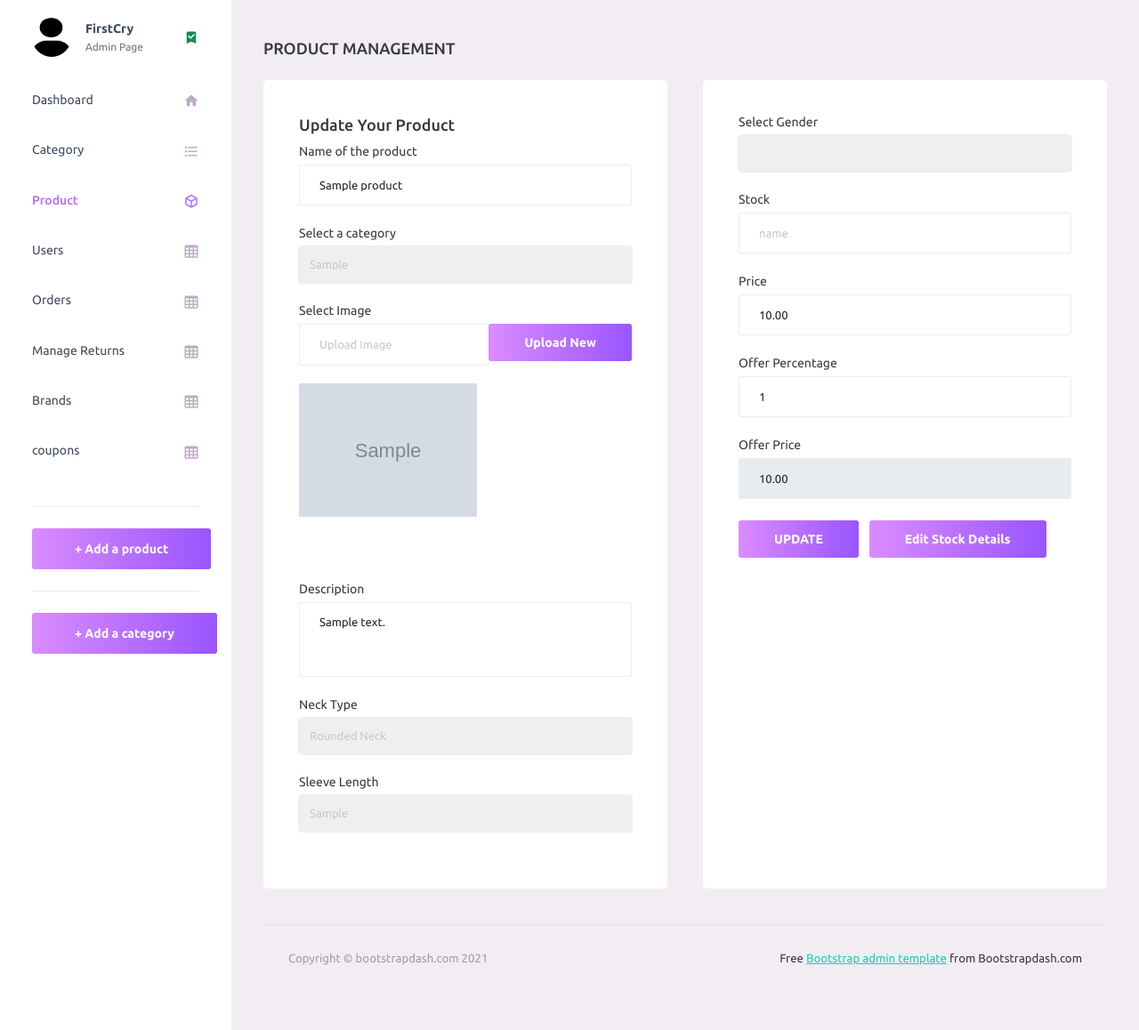
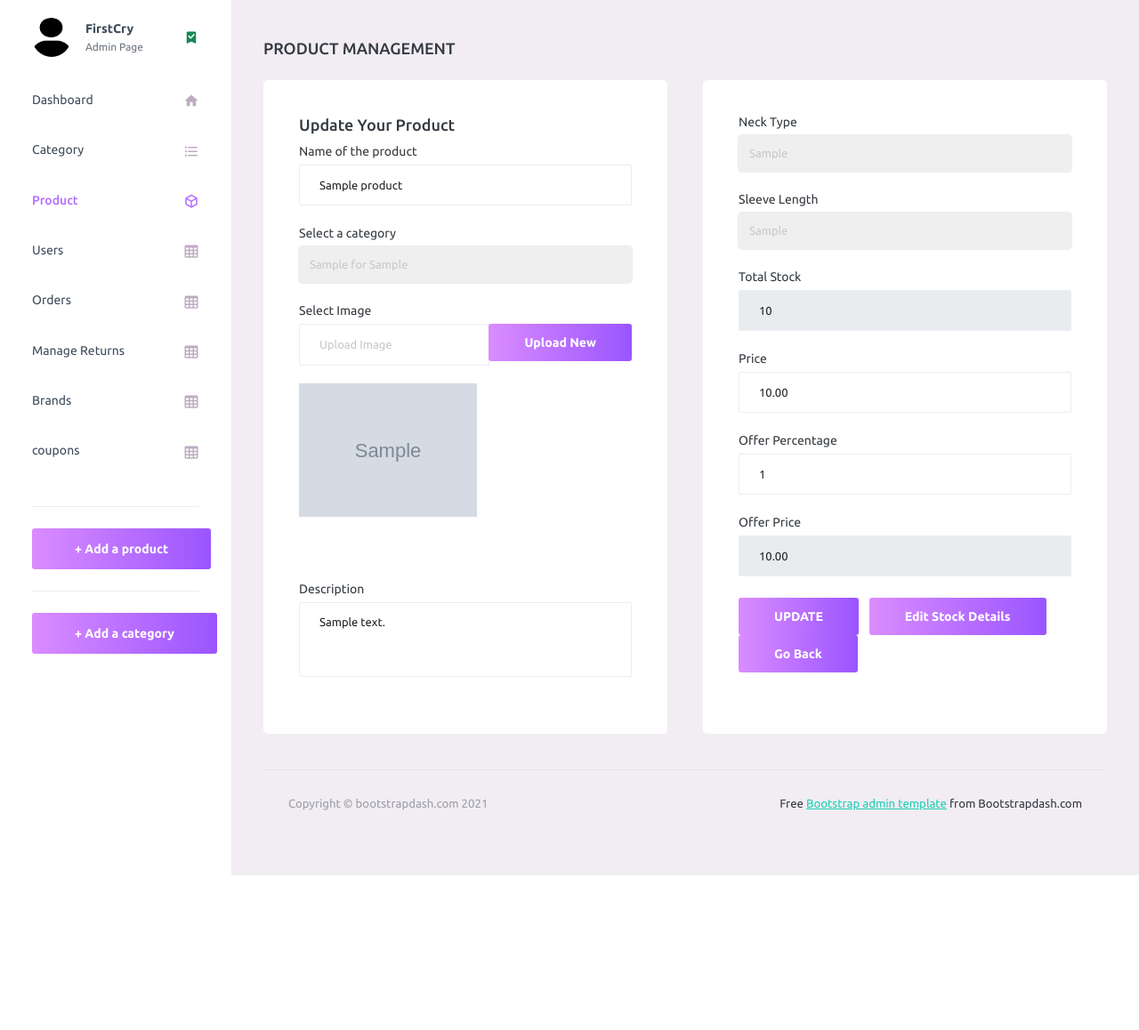
Before and after one commit to crcr-hub/django-firstcry, a Django app: page /editproduct/1 in a window 1280 px wide. Shown: the part 70-1228 px from the top of the page at 89% size. After the commit the page ends 1054 px from the top, so only its background shows below. Run offline with Django 4.2, Linux system fonts and the light colour scheme; a user stored in the database is signed in; tables that the repository leaves empty hold one stand-in row (values such as "Sample post"); grey boxes marked "Sample" are stand-in pictures; some libraries are stand-ins or nearby versions.

Commit message:
Resolved issue with displaying product details

```diff
--- a/templates/admin_edit_product1.html
+++ b/templates/admin_edit_product1.html
@@ -5,16 +5,11 @@
     <!-- Required meta tags -->
     <meta charset="utf-8">
     <meta name="viewport" content="width=device-width, initial-scale=1, shrink-to-fit=no">
-    <title>Purple Admin</title>
-    <!-- plugins:css -->
+    <title>FirstCry</title>
+
     <link rel="stylesheet" href="{% static 'adminstyle2/vendors/mdi/css/materialdesignicons.min.css' %}">
     <link rel="stylesheet" href="{% static 'adminstyle2/vendors/css/vendor.bundle.base.css' %}">
-    <!-- endinject -->
-    <!-- Plugin css for this page -->
-    <!-- End plugin css for this page -->
-    <!-- inject:css -->
-    <!-- endinject -->
-    <!-- Layout styles -->
+
     <link rel="stylesheet" href="{% static 'adminstyle2/css/style.css' %}">
     <!-- End layout styles -->
     <link rel="shortcut icon" href="{% static 'adminstyle2/images/favicon.ico' %}" />
@@ -242,28 +237,20 @@
                 <div class="card">
                   <div class="card-body">
                     <h4 class="card-title">Update Your Product</h4>
-
-
-
                         <div class="form-group">
                         <label for="exampleInputUsername1">Name of the product</label>
                         <input type="text" class="form-control" id="exampleInputUsername1" placeholder="name" name="name" value="{{details.name}}">
                       </div>
 
-
-
                       <div class="form-group">
                         <label for="exampleFormControlSelect3">Select a category</label>
                         <select class="form-control form-control-sm" id="exampleFormControlSelect3" name="categ">
-                          <option selected value="{{details.category.id}}">{{details.category.titile}}</option>
+                          <option selected value="{{details.category.id}}">{{details.category.titile}} for {{details.category.gender}}</option>
                             {% for x in context%}
-                            <option value="{{x.id}}">{{x.titile}}</option>
+                            <option value="{{x.id}}">{{x.titile}} for {{x.gender}}</option>
                             {% endfor %}
                         </select>
                       </div>
-
-
-
 
                       <div class="form-group">
                         <label>Select Image</label>
@@ -289,12 +276,20 @@
                         <label for="exampleTextarea1">Description</label>
                         <textarea class="form-control" id="exampleTextarea1" rows="4" name="description">{{details.description}}</textarea>
                       </div>
+                  </div>
+                </div>
+              </div>
+              <div class="col-md-6 grid-margin stretch-card">
+                <div class="card">
+                  <div class="card-body">
 
+         {% if details.necktype %}
                       <div class="form-group">
                         <label for="exampleFormControlSelect3">Neck Type</label>
                         <select class="form-control form-control-sm" id="exampleFormControlSelect3" name="necktype">
 
-                            <option  selected="{{details.necktype}}"  value="Rounded Neck">Rounded Neck</option>
+                            <option  selected="{{details.necktype}}"  value="{{details.necktype}}">{{details.necktype}}</option>
+                            <option value="Collar Neck">Rounded Neck</option>
                             <option value="Collar Neck">Collar Neck</option>
                             <option value="V Type">V Neck</option>
 
@@ -312,34 +307,26 @@
                         </select>
                       </div>
                       {%endif%}
+                    {%else%}
+                         <div class="form-group">
+                        <label for="exampleFormControlSelect3">Length</label>
+                        <select class="form-control form-control-sm" id="exampleFormControlSelect3" name="necktype">
+
+                            <option  selected="{{details.length}}"  value="{{details.length}}">{{details.length}}</option>
+                            <option value="Full Length">Full Length</option>
+                            <option value="Ankle Length">Ankle Length</option>
+                            <option value="Knee Length">Knee Length</option>
+                            <option value="Shorts">Shorts</option>
+                            <option value="Above Knee">Above Knee Length</option>
+                        </select>
+                      </div>
+                    {% endif %}
 
 
 
-
-
-
-                  </div>
-                </div>
-              </div>
-              <div class="col-md-6 grid-margin stretch-card">
-                <div class="card">
-                  <div class="card-body">
-
-
-                    <div class="form-group">
-                        <label for="exampleFormControlSelect3">Select Gender</label>
-                        <select class="form-control form-control-sm" id="exampleFormControlSelect3" name="gender">
-                            <option value="{{details.gender}}">{{details.gender}}</option>
-                            <option value="Boys">Boys</option>
-                            <option value="Girls">Girls</option>
-                            <option value="Unisex">Unisex</option>
-
-                        </select>
-                      </div>
-
                       <div class="form-group">
-                        <label for="exampleInputUsername1">Stock</label>
-                        <input type="text" class="form-control" id="exampleInputUsername1" placeholder="name" name="qnty" value="{{details.qnty}}">
+                        <label for="exampleInputUsername1">Total Stock</label>
+                        <input type="text" class="form-control" id="exampleInputUsername1" placeholder="name" name="qnty" value="{{details.varient.total}}" readonly>
                       </div>
 
 
@@ -364,21 +351,13 @@
 
 
                       <button type="submit" name="update"  class="btn btn-gradient-primary me-2">UPDATE</button>
-                      <button type="submit" name="stock"  class="btn btn-gradient-primary me-2">Edit Stock Details</button>
-
-
+                      <a href="{% url 'view_varient' details.id %}"  class="btn btn-gradient-primary me-2">
+                        Edit Stock Details</a>
+                      <button type="submit" name="stock"  class="btn btn-gradient-primary me-2">Go Back</button>
 
                   </div>
                 </div>
-
-
                 {% csrf_token %}
-
-
-
-
-
-
 
             </div>
         </form>
@@ -399,18 +378,13 @@
       </div>
       <!-- page-body-wrapper ends -->
     </div>
-    <!-- container-scroller -->
-    <!-- plugins:js -->
+
     <script src="{% static 'adminstyle2/vendors/js/vendor.bundle.base.js' %}"></script>
-    <!-- endinject -->
-    <!-- Plugin js for this page -->
-    <!-- End plugin js for this page -->
-    <!-- inject:js -->
+
     <script src="{% static 'adminstyle2/js/off-canvas.js' %}"></script>
     <script src="{% static 'adminstyle2/js/hoverable-collapse.js' %}"></script>
     <script src="{% static 'adminstyle2/js/misc.js' %}"></script>
-    <!-- endinject -->
-    <!-- Custom js for this page -->
+
     <script src="{% static 'adminstyle2/js/file-upload.js' %}"></script>
     <!-- End custom js for this page -->
 
```
Also changed, not shown: templates/admin_edit_varient.html (+5 -16 lines), templates/admin_view_product1.html (+2 -9 lines), templates/admin_view_product_varient.html (+9 -25 lines).
